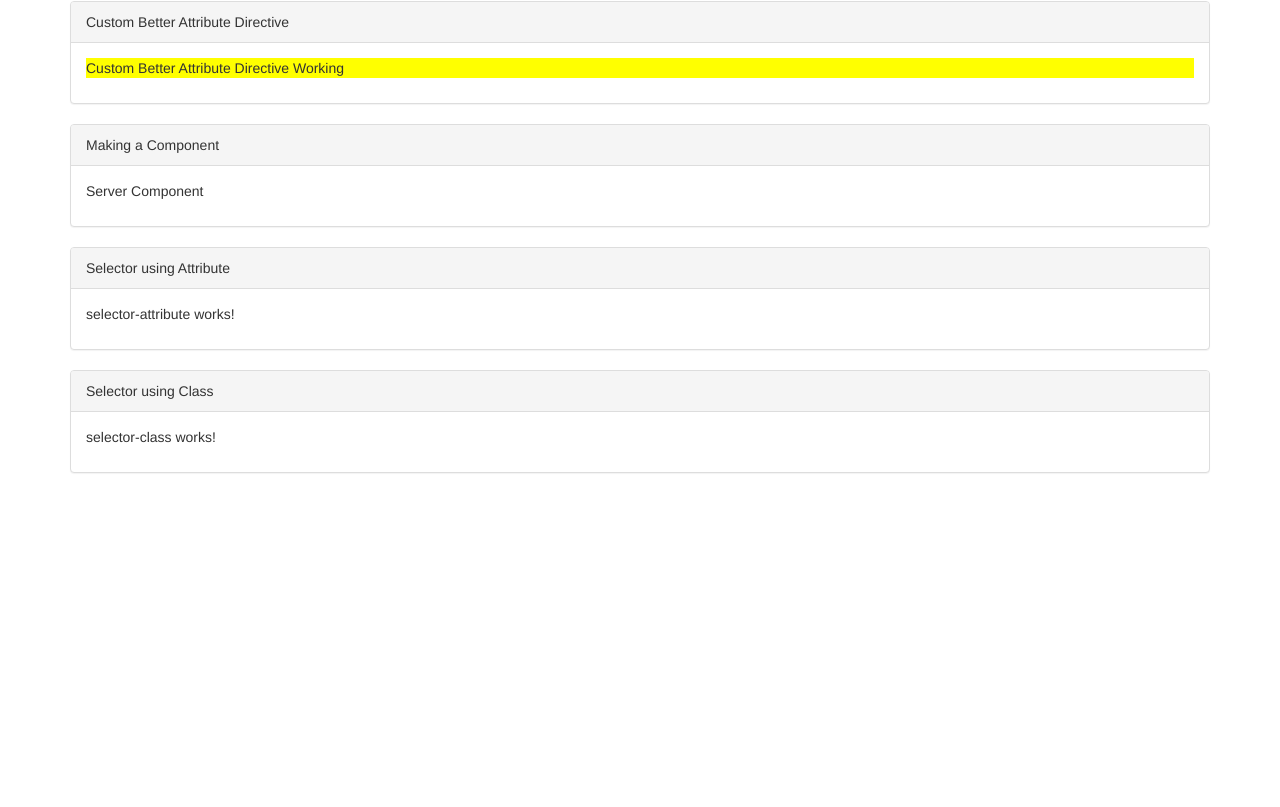
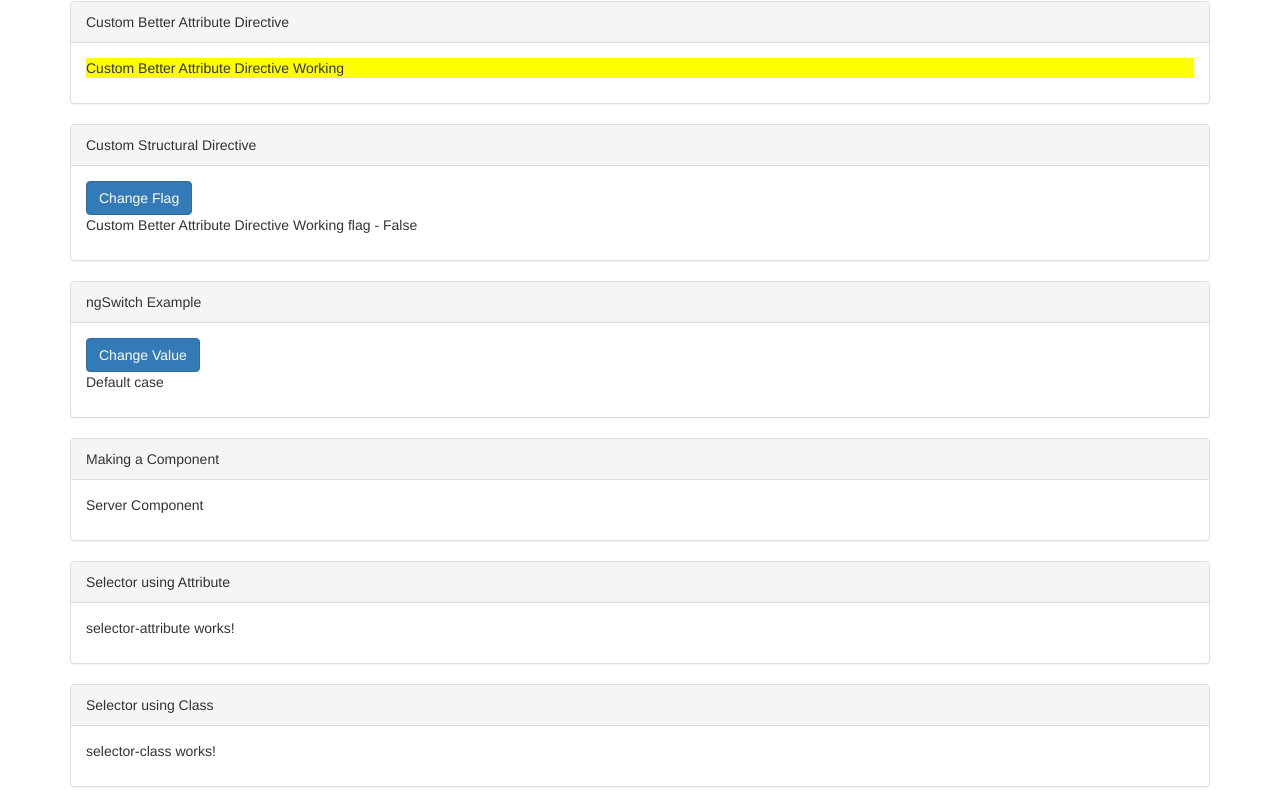
Before and after one commit to gyanesh94/Coding, an Angular app in the folder tutorials/Angular/basics/: page / in a window 1280 px wide. Shown: the part 1176-1983 px from the top of the page. Before the commit the page ends 1669 px from the top, so only its background shows below. Built offline with nearby package versions, Linux system fonts and the light colour scheme.

Commit message:
@angular_basic custom structural directive TSLint Large Line warning OFF ngSwitch example

```diff
--- a/tutorials/Angular/basics/src/app/app.component.html
+++ b/tutorials/Angular/basics/src/app/app.component.html
@@ -81,6 +81,24 @@
 
       <div class="panel panel-default">
         <div class="panel-heading">
+          Custom Structural Directive
+        </div>
+        <div class="panel-body">
+          <app-custom-structural-directive-example></app-custom-structural-directive-example>
+        </div>
+      </div>
+
+      <div class="panel panel-default">
+        <div class="panel-heading">
+          ngSwitch Example
+        </div>
+        <div class="panel-body">
+          <app-ng-switch-example></app-ng-switch-example>
+        </div>
+      </div>
+
+      <div class="panel panel-default">
+        <div class="panel-heading">
           Making a Component
         </div>
         <div class="panel-body">
--- /dev/null
+++ b/tutorials/Angular/basics/src/app/custom-structural-directive-example/custom-structural-directive-example.component.html
@@ -0,0 +1,7 @@
+<button
+  class="btn btn-primary"
+  type="button"
+  (click)="changeBooleanValue()"
+>Change Flag</button>
+<p *appUnless="flag">Custom Better Attribute Directive Working flag - False</p>
+<p *ngIf="flag">ngIf directive flag - True</p>
--- /dev/null
+++ b/tutorials/Angular/basics/src/app/custom-structural-directive-example/custom-structural-directive-example.component.ts
@@ -0,0 +1,20 @@
+import { Component, OnInit } from '@angular/core';
+
+@Component({
+  selector: 'app-custom-structural-directive-example',
+  templateUrl: './custom-structural-directive-example.component.html',
+  styleUrls: ['./custom-structural-directive-example.component.css']
+})
+export class CustomStructuralDirectiveExampleComponent implements OnInit {
+  flag: boolean;
+
+  constructor() { }
+
+  ngOnInit() {
+  }
+
+  changeBooleanValue() {
+    this.flag = !this.flag;
+  }
+
+}
--- /dev/null
+++ b/tutorials/Angular/basics/src/app/directives/unless.directive.ts
@@ -0,0 +1,22 @@
+import { Directive, Input, TemplateRef, ViewContainerRef } from '@angular/core';
+
+@Directive({
+  selector: '[appUnless]'
+})
+export class UnlessDirective {
+  // unless is still a property
+    // setter is just method of the property which is called whenever unless value change
+    // property should share the name of the selector
+  @Input() set appUnless(condition: boolean) {
+    if (!condition) {
+      this.vcRef.createEmbeddedView(this.templateRef);
+    } else {
+      this.vcRef.clear();
+    }
+  }
+
+  // templateRef reference to ng-template in which structural directive will be kept
+  // vcRef reference to the view container in which template will be rendered
+  constructor(private templateRef: TemplateRef<any>, private vcRef: ViewContainerRef) { }
+
+}
--- /dev/null
+++ b/tutorials/Angular/basics/src/app/ng-switch-example/ng-switch-example.component.html
@@ -0,0 +1,21 @@
+<button class="btn btn-primary" type="button" (click)="changeValue()">Change Value</button>
+<div [ngSwitch]="inputValue">
+  <p *ngSwitchCase="0">
+    Value is 0
+  </p>
+  <p *ngSwitchCase="2">
+    Value is 2
+  </p>
+  <p *ngSwitchCase="4">
+    Value is 4
+  </p>
+  <p *ngSwitchCase="6">
+    Value is 6
+  </p>
+  <p *ngSwitchCase="8">
+    Value is 8
+  </p>
+  <p *ngSwitchDefault>
+    Default case
+  </p>
+</div>
--- /dev/null
+++ b/tutorials/Angular/basics/src/app/ng-switch-example/ng-switch-example.component.ts
@@ -0,0 +1,20 @@
+import { Component, OnInit } from '@angular/core';
+
+@Component({
+  selector: 'app-ng-switch-example',
+  templateUrl: './ng-switch-example.component.html',
+  styleUrls: ['./ng-switch-example.component.css']
+})
+export class NgSwitchExampleComponent implements OnInit {
+  inputValue = 3;
+
+  constructor() { }
+
+  ngOnInit() {
+  }
+
+  changeValue() {
+    this.inputValue = Math.floor(Math.random() * 10);
+  }
+
+}
--- a/tutorials/Angular/basics/tslint.json
+++ b/tutorials/Angular/basics/tslint.json
@@ -16,7 +16,7 @@
     "interface-name": false,
     "max-classes-per-file": false,
     "max-line-length": [
-      true,
+      false,
       140
     ],
     "member-access": false,
```
Also changed, not shown: tutorials/Angular/basics/src/app/app.module.ts (+7 -1 lines), tutorials/Angular/basics/src/app/custom-structural-directive-example/custom-structural-directive-example.component.css (added), tutorials/Angular/basics/src/app/ng-switch-example/ng-switch-example.component.css (added).
